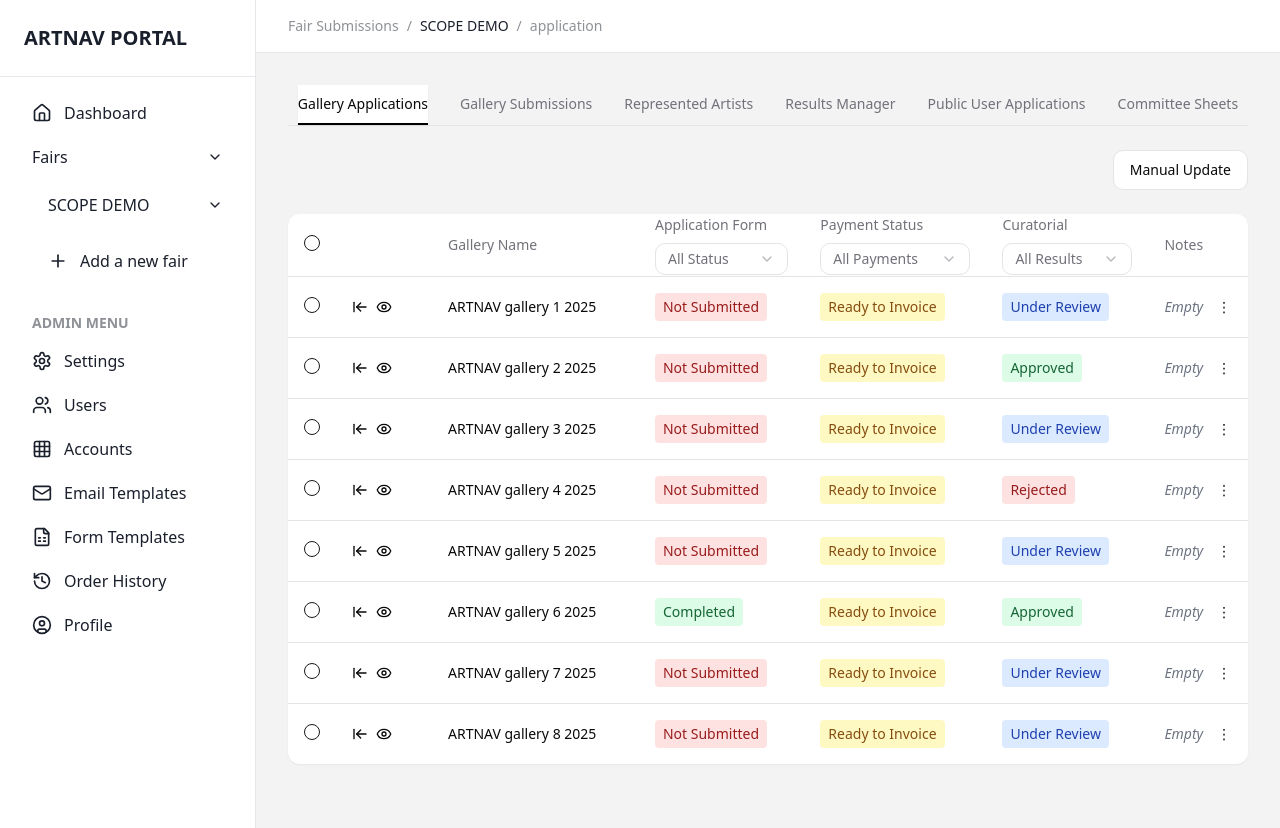
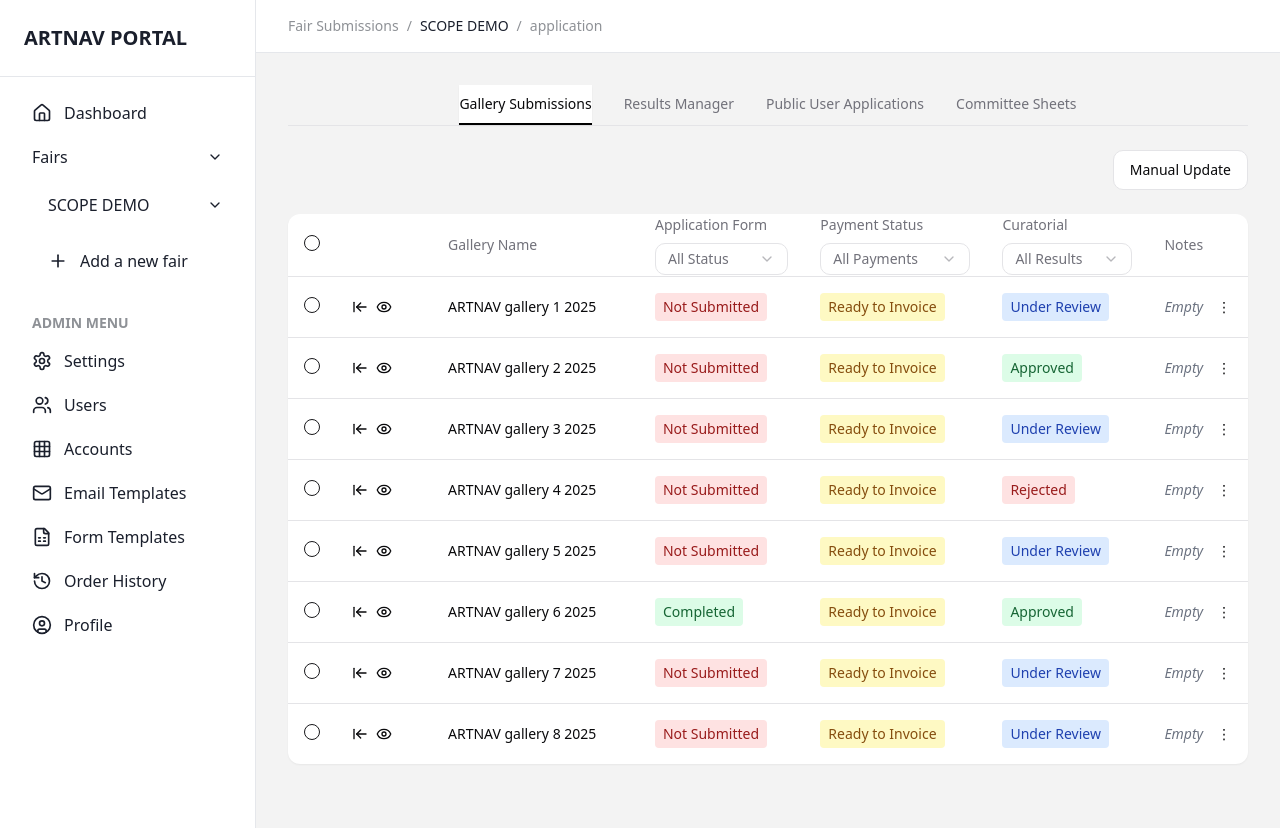
Before and after one commit to kazim3811/scope-artnav-demo, a React (Vite) app: page /submissions in a window 1280 px wide. Built offline with nearby package versions, Linux system fonts and the light colour scheme.

Commit message:
Remove tabs from Submissions page
Removed "Gallery Applications" and "Represented Artists" tabs from the Submissions page.

```diff
--- a/src/pages/Submissions.tsx
+++ b/src/pages/Submissions.tsx
@@ -1,4 +1,3 @@
-
 import { Table, TableBody, TableCell, TableHead, TableHeader, TableRow } from "@/components/ui/table";
 import { Button } from "@/components/ui/button";
 import { Checkbox } from "@/components/ui/checkbox";
@@ -135,25 +134,13 @@ const Submissions = () => {
 
       <main className="p-8">
         <div className="mb-8">
-          <Tabs defaultValue="gallery-applications" className="mb-6">
+          <Tabs defaultValue="gallery-submissions" className="mb-6">
             <TabsList className="bg-transparent border-b w-full rounded-none h-auto p-0 space-x-8">
-              <TabsTrigger
-                value="gallery-applications"
-                className="border-b-2 border-transparent data-[state=active]:border-black rounded-none bg-transparent px-0 h-10"
-              >
-                Gallery Applications
-              </TabsTrigger>
               <TabsTrigger
                 value="gallery-submissions"
                 className="border-b-2 border-transparent data-[state=active]:border-black rounded-none bg-transparent px-0 h-10"
               >
                 Gallery Submissions
-              </TabsTrigger>
-              <TabsTrigger
-                value="represented-artists"
-                className="border-b-2 border-transparent data-[state=active]:border-black rounded-none bg-transparent px-0 h-10"
-              >
-                Represented Artists
               </TabsTrigger>
               <TabsTrigger
                 value="results-manager"
```
